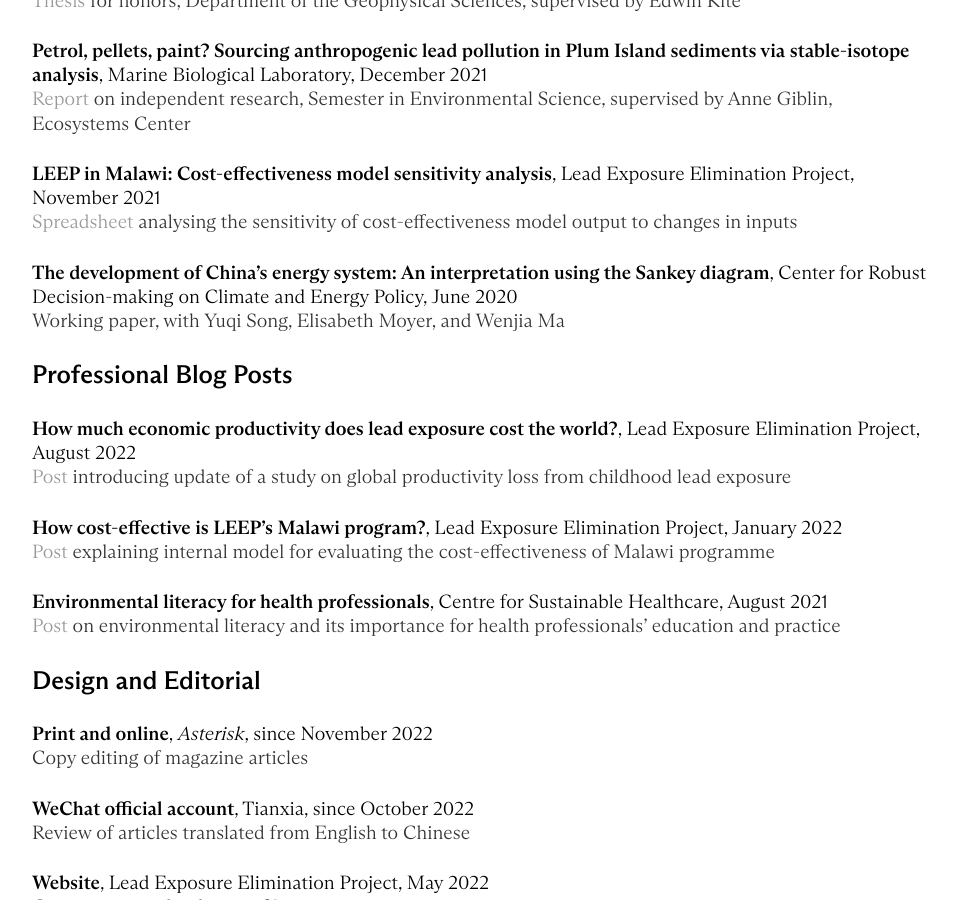
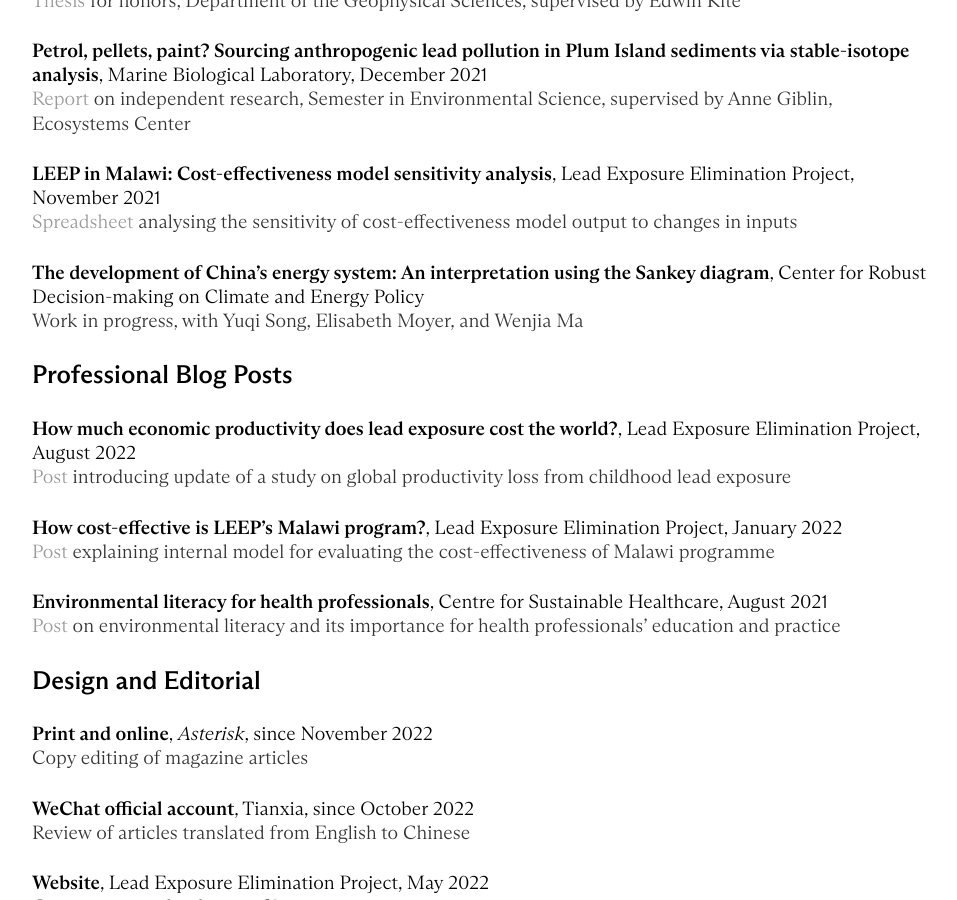
Before and after one commit to y-james-hu/y-james-hu.github.io, a Jekyll site: the page built from projects/index.html, in a window 1280 px wide and 900 px high, scrolled down 1013 px. Shown: the whole window, without its empty margins (160-1117 px from the left). Built offline with Jekyll 4.4.1, drawn with Linux system fonts in a browser that asks for light colours.

Commit message:
Update index.html

```diff
--- a/projects/index.html
+++ b/projects/index.html
@@ -33,8 +33,8 @@
       <h4 style="margin-left: 0px">LEEP in Malawi: Cost-effectiveness model sensitivity analysis<span style="font-weight:normal">, Lead Exposure Elimination Project, November 2021</span></h4>
       <p style="margin-left: 0px"><a href = "https://docs.google.com/spreadsheets/d/1U2zACVqx7oGvMF7_BJeP5dbBAhpT6v0E1zLIDxdxOUA/edit?usp=sharing">Spreadsheet</a> analysing the sensitivity of cost-effectiveness model output to changes in inputs</p>
 
-      <h4 style="margin-left: 0px">The development of China’s energy system: An interpretation using the Sankey diagram<span style="font-weight:normal">, Center for Robust Decision-making on Climate and Energy Policy, June 2020</span></h4>
-      <p style="margin-left: 0px">Working paper, with Yuqi Song, Elisabeth Moyer, and Wenjia Ma</p>
+      <h4 style="margin-left: 0px">The development of China’s energy system: An interpretation using the Sankey diagram<span style="font-weight:normal">, Center for Robust Decision-making on Climate and Energy Policy</span></h4>
+      <p style="margin-left: 0px">Work in progress, with Yuqi Song, Elisabeth Moyer, and Wenjia Ma</p>
 
   <h3 style="margin-left: 0px">Professional Blog Posts</h2>
 
```
